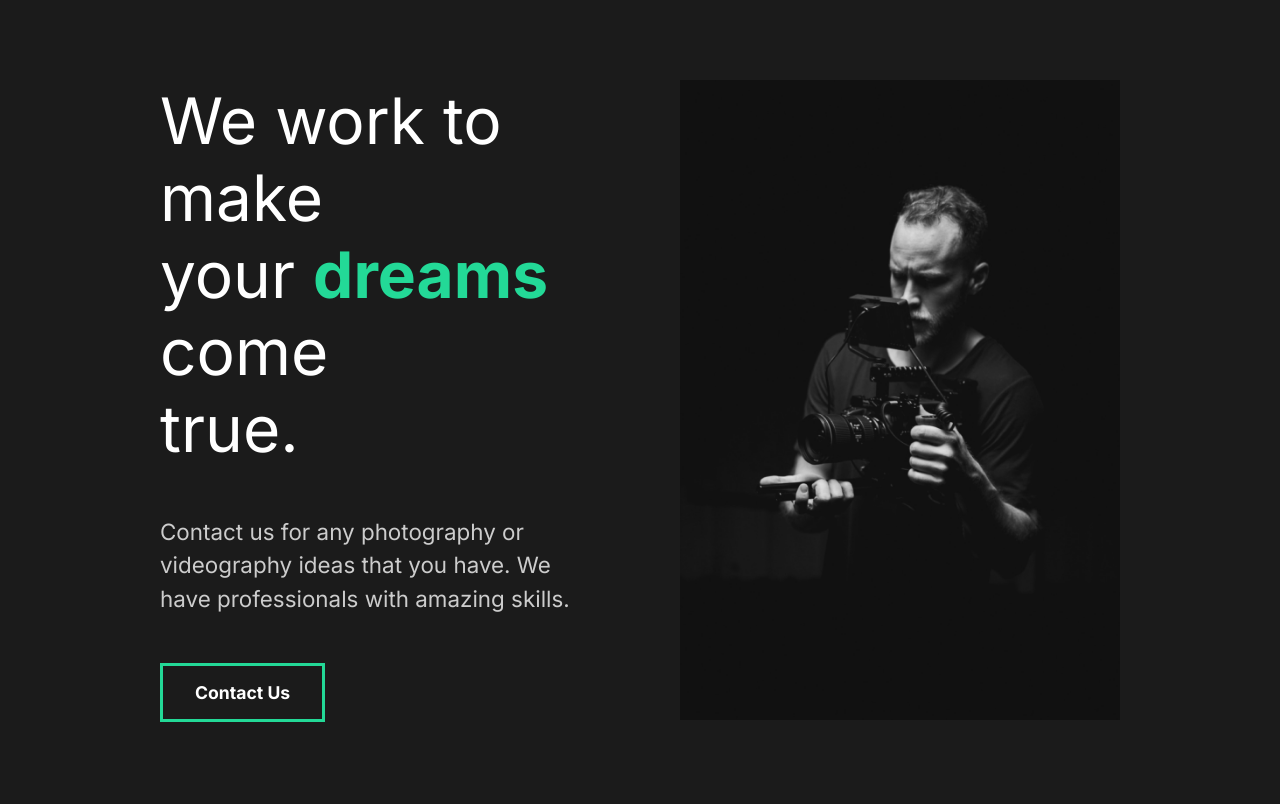
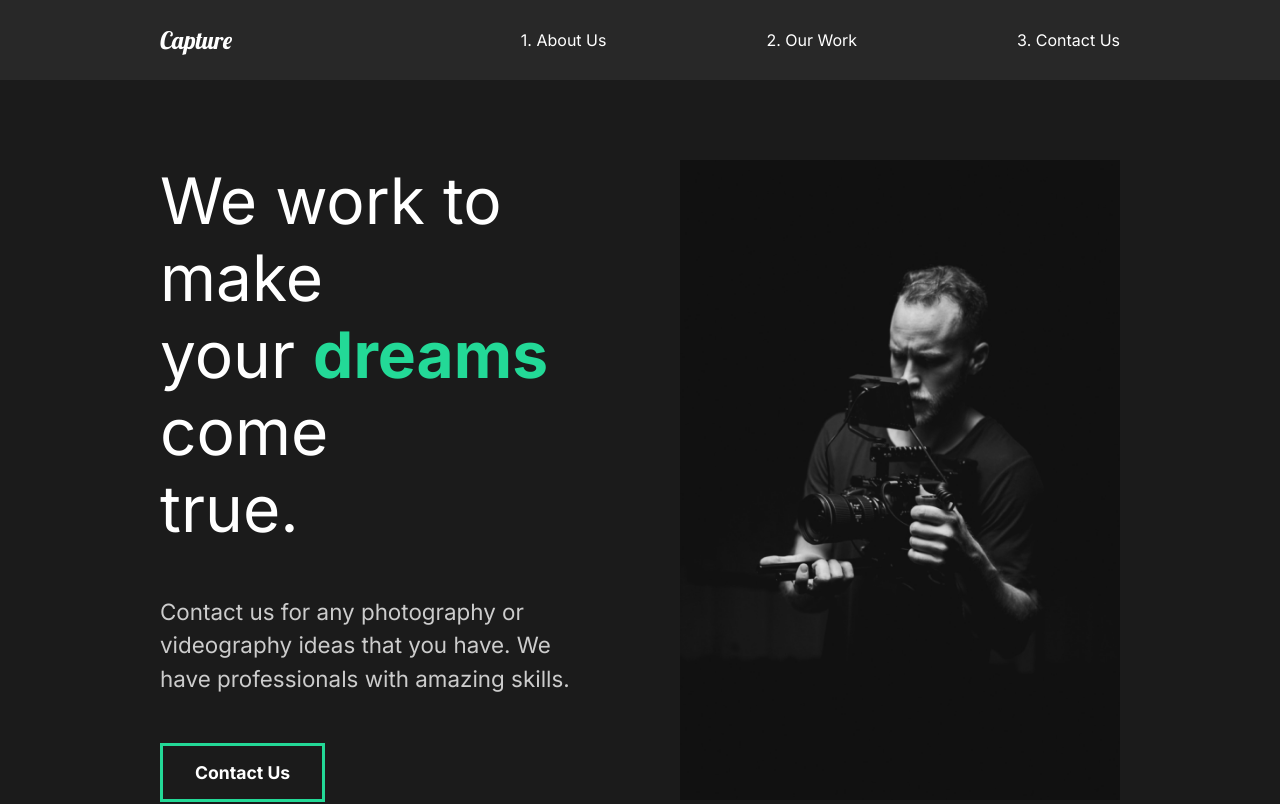
Before and after one commit to mrwhite252/portfolio, a React (Create React App) app: page /contact in a window 1280 px wide. Shown: the top 804 px of the page. Built offline with nearby package versions, Linux system fonts and the light colour scheme.

Commit message:
styled the nav section.

```diff
--- a/src/App.js
+++ b/src/App.js
@@ -6,10 +6,13 @@
 
 import AboutUs from "./pages/AboutUs";
 
+import Nav from "./components/nav";
+
 function App() {
   return (
     <div className="App">
       <GlobalStyle />
+      <Nav />
       <AboutUs />
     </div>
   );
--- /dev/null
+++ b/src/components/nav.js
@@ -0,0 +1,56 @@
+import React from "react";
+import styled from "styled-components";
+
+const Nav = () => {
+  return (
+    <StyledNav>
+      <h1>
+        <a id="logo" href="#">
+          Capture
+        </a>
+      </h1>
+      <ul>
+        <li>
+          <a href="#">1. About Us</a>
+        </li>
+        <li>
+          <a href="#">2. Our Work</a>
+        </li>
+        <li>
+          <a href="#">3. Contact Us</a>
+        </li>
+      </ul>
+    </StyledNav>
+  );
+};
+
+const StyledNav = styled.nav`
+  min-height: 10vh;
+  display: flex;
+  margin: auto;
+  justify-content: space-between;
+  align-items: center;
+  padding: 1rem 10rem;
+  background: #282828;
+
+  a {
+    color: white;
+    text-decoration: none;
+  }
+  ul {
+    display: flex;
+    list-style: none;
+  }
+
+  #logo {
+    font-size: 1.5rem;
+    font-family: "Lobster", cursive;
+    font-weight: lighter;
+  }
+  li {
+    padding-left: 10rem;
+    position: relative;
+  }
+`;
+
+export default Nav;
```
